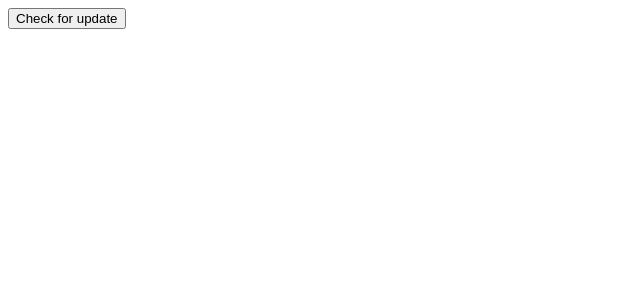
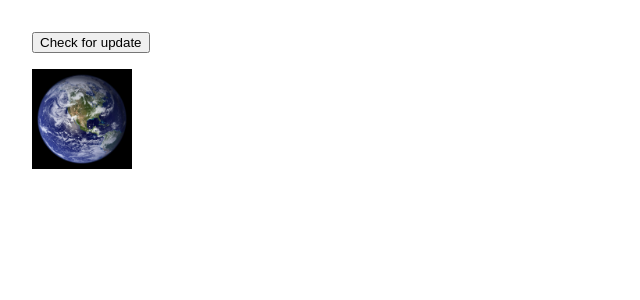
Before and after one commit to theguitxo/pruebapwa, an Angular app: page / in a window 1280 px wide. Shown: the top 300 px of the page, without its empty margins (0-640 px from the left). Built offline with nearby package versions, Linux system fonts and the light colour scheme.

Commit message:
añadida imagen

```diff
--- a/angular.json
+++ b/angular.json
@@ -20,20 +20,17 @@
             "outputPath": "dist/mi-pwa",
             "index": "src/index.html",
             "browser": "src/main.ts",
-            "polyfills": [
-              "zone.js"
-            ],
+            "polyfills": ["zone.js"],
             "tsConfig": "tsconfig.app.json",
             "inlineStyleLanguage": "scss",
             "assets": [
+              "src/assets",
               {
                 "glob": "**/*",
                 "input": "public"
               }
             ],
-            "styles": [
-              "src/styles.scss"
-            ],
+            "styles": ["src/styles.scss"],
             "scripts": []
           },
           "configurations": {
@@ -79,10 +76,7 @@
         "test": {
           "builder": "@angular-devkit/build-angular:karma",
           "options": {
-            "polyfills": [
-              "zone.js",
-              "zone.js/testing"
-            ],
+            "polyfills": ["zone.js", "zone.js/testing"],
             "tsConfig": "tsconfig.spec.json",
             "inlineStyleLanguage": "scss",
             "assets": [
@@ -91,9 +85,7 @@
                 "input": "public"
               }
             ],
-            "styles": [
-              "src/styles.scss"
-            ],
+            "styles": ["src/styles.scss"],
             "scripts": []
           }
         }
--- a/public/assets/config.json
+++ /dev/null
@@ -1,3 +0,0 @@
-{
-    "version": "4.0.0"
-}
--- a/src/app/app.component.html
+++ b/src/app/app.component.html
@@ -1,8 +1,13 @@
-<div>
-  <button (click)="checkUpdate()">Check for update</button>
+<div class="p-1">
+  <div class="p-05">
+    <button (click)="checkUpdate()">Check for update</button>
+  </div>
+  @if (showUpdateButton) {
+  <div class="p-05">
+    <button (click)="update()">Actualizar</button>
+  </div>
+  }
+  <div class="p-05">
+    <img src="../assets/tierra.jpg" width="100" height="auto" />
+  </div>
 </div>
-@if (showUpdateButton) {
-<div>
-  <button (click)="update()">Actualizar</button>
-</div>
-}
--- a/src/app/app.component.scss
+++ b/src/app/app.component.scss
@@ -0,0 +1,9 @@
+.p-05 {
+  padding: 0.5rem;
+}
+.p-1 {
+  padding: 1rem;
+}
+.p-2 {
+  padding: 2rem;
+}
```
Also changed, not shown: src/assets/tierra.jpg (added).
